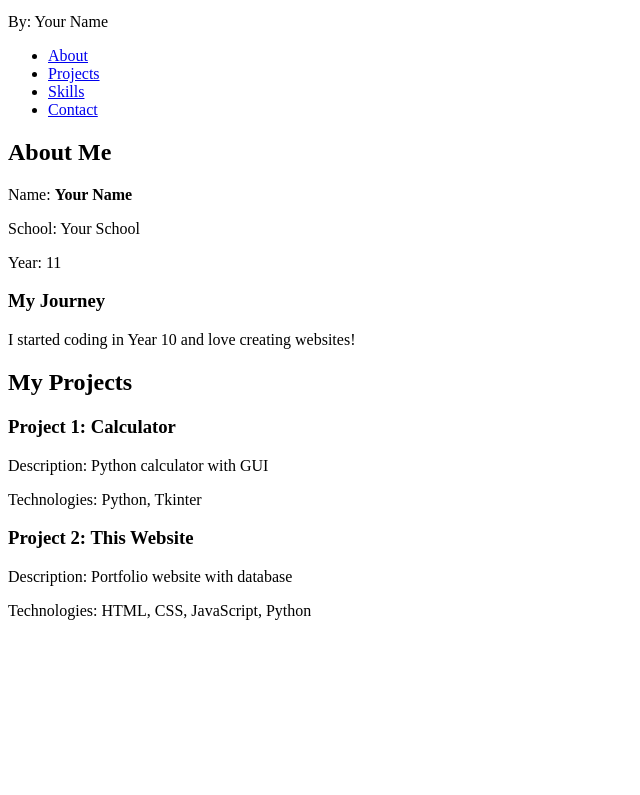
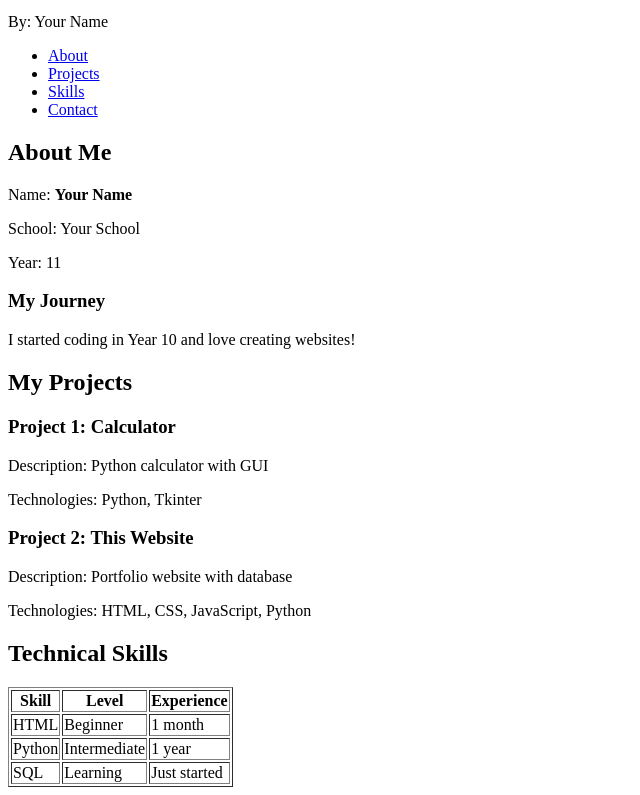
Before and after one commit to KazumaCalder/module_5, a plain HTML site: page index.html in a window 1280 px wide. Shown: the part 199-994 px from the top of the page, without its empty margins (0-640 px from the left). Before the commit the page ends 835 px from the top, so only its background shows below. Drawn offline with Linux system fonts and the light colour scheme.

Commit message:
added skills table

```diff
--- a/index.html
+++ b/index.html
@@ -65,3 +65,35 @@
         <p>Technologies: HTML, CSS, JavaScript, Python</p>
     </article>
 </section>
+
+<!-- Add after projects section -->
+<section id="skills">
+    <h2>Technical Skills</h2>
+
+    <table border="1">                       <!-- Table with visible border -->
+        <thead>                              <!-- Table header section -->
+            <tr>                             <!-- Table row -->
+                <th>Skill</th>               <!-- Table header cell -->
+                <th>Level</th>
+                <th>Experience</th>
+            </tr>
+        </thead>
+        <tbody>                              <!-- Table body section -->
+            <tr>
+                <td>HTML</td>                <!-- Table data cell -->
+                <td>Beginner</td>
+                <td>1 month</td>
+            </tr>
+            <tr>
+                <td>Python</td>
+                <td>Intermediate</td>
+                <td>1 year</td>
+            </tr>
+            <tr>
+                <td>SQL</td>
+                <td>Learning</td>
+                <td>Just started</td>
+            </tr>
+        </tbody>
+    </table>
+</section>
```
